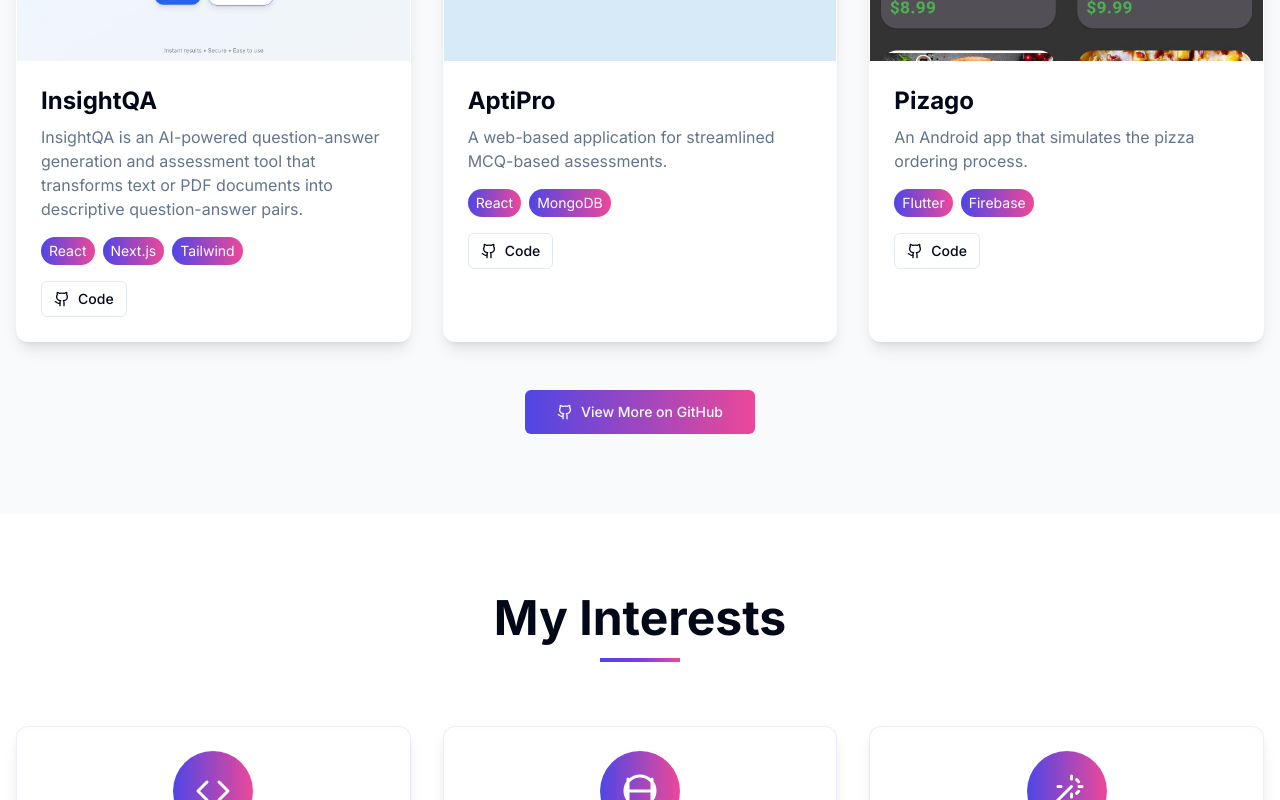
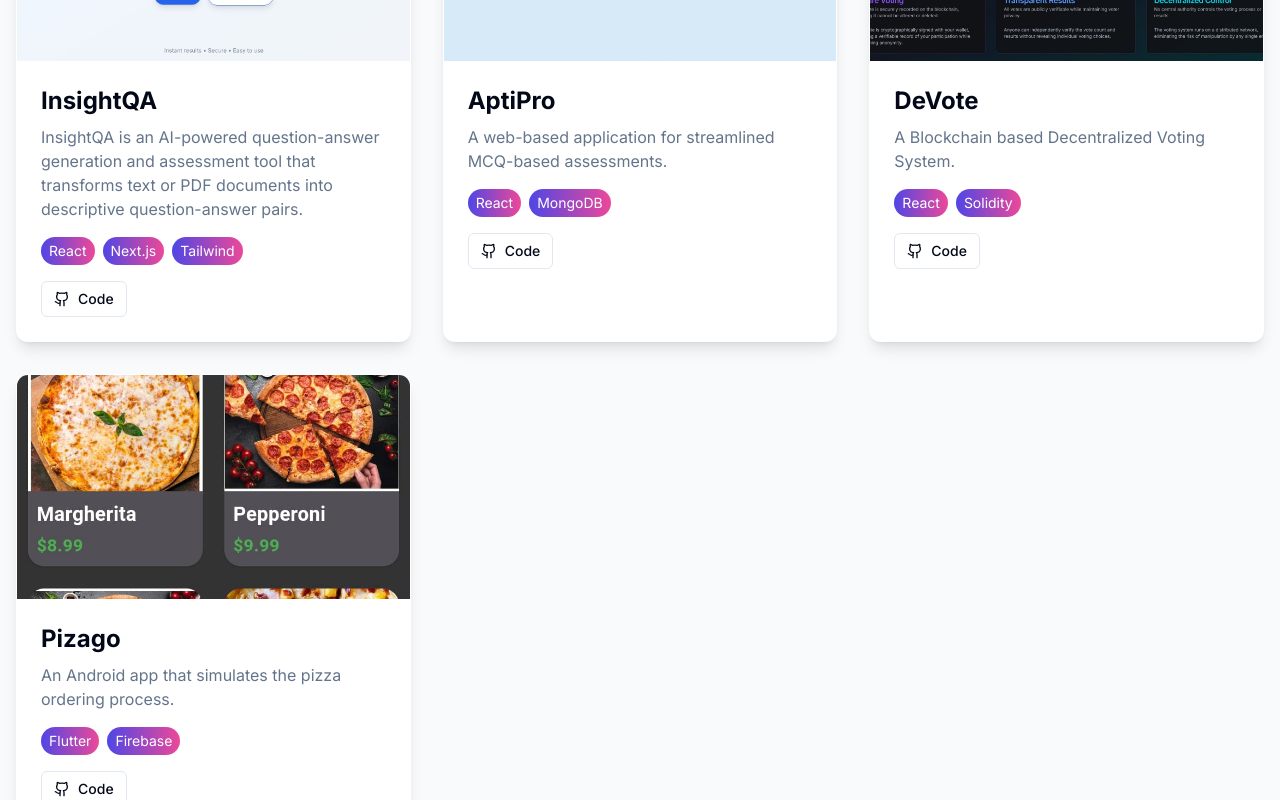
Before and after one commit to azeem30/portfolio, a Next.js app: page / in a window 1280 px wide. Shown: the part 2440-3240 px from the top of the page. Built offline with nearby package versions, Linux system fonts and the light colour scheme.

Commit message:
added a project

```diff
--- a/app/page.tsx
+++ b/app/page.tsx
@@ -11,6 +11,7 @@ import profilePicture from "../assets/Profile.jpg"
 import InsightQASnapshot from "../assets/InsightQA.jpg"
 import AptiProSnapshot from "../assets/AptiPro.jpg"
 import PizagoSnapshot from "../assets/Pizago.jpg"
+import DeVoteSnapshot from "../assets/DeVote.jpg"
 
 function ThemeToggle() {
   const { theme, setTheme } = useTheme()
@@ -456,12 +457,45 @@ export default function Portfolio() {
             <motion.div
               initial={{ opacity: 0, y: 20 }}
               whileInView={{ opacity: 1, y: 0 }}
+              transition={{ duration: 0.6, delay: 0.3 }}
+              viewport={{ once: true }}
+              className="bg-card rounded-xl overflow-hidden shadow-lg border border-transparent hover:border-primary/50 transition-all duration-300"
+            >
+              <div className="relative h-56">
+                <Image src={DeVoteSnapshot} alt="Project 3" fill className="object-cover" />
+              </div>
+              <div className="p-6">
+                <h3 className="text-2xl font-bold mb-2">DeVote</h3>
+                <p className="text-muted-foreground mb-4">
+                  A Blockchain based Decentralized Voting System.
+                </p>
+                <div className="flex flex-wrap gap-2 mb-4">
+                  <span className="px-2 py-1 bg-gradient-to-r from-gradient-start to-gradient-end text-white text-sm rounded-full">
+                    React
+                  </span>
+                  <span className="px-2 py-1 bg-gradient-to-r from-gradient-start to-gradient-end text-white text-sm rounded-full">
+                    Solidity
+                  </span>
+                </div>
+                <div className="flex gap-4">
+                  <Button variant="outline" size="sm" className="flex items-center gap-2" onClick={() => window.open("https://github.com/azeem30/decentralized-voting-system", "_blank")}>
+                    <Github size={16} />
+                    <span>Code</span>
+                  </Button>
+                </div>
+              </div>
+            </motion.div>
+
+            {/* Project 4 */}
+            <motion.div
+              initial={{ opacity: 0, y: 20 }}
+              whileInView={{ opacity: 1, y: 0 }}
               transition={{ duration: 0.6, delay: 0.4 }}
               viewport={{ once: true }}
               className="bg-card rounded-xl overflow-hidden shadow-lg border border-transparent hover:border-primary/50 transition-all duration-300"
             >
               <div className="relative h-56">
-                <Image src={PizagoSnapshot} alt="Project 3" fill className="object-cover" />
+                <Image src={PizagoSnapshot} alt="Project 4" fill className="object-cover" />
               </div>
               <div className="p-6">
                 <h3 className="text-2xl font-bold mb-2">Pizago</h3>
```
Also changed, not shown: assets/DeVote.jpg (added).
